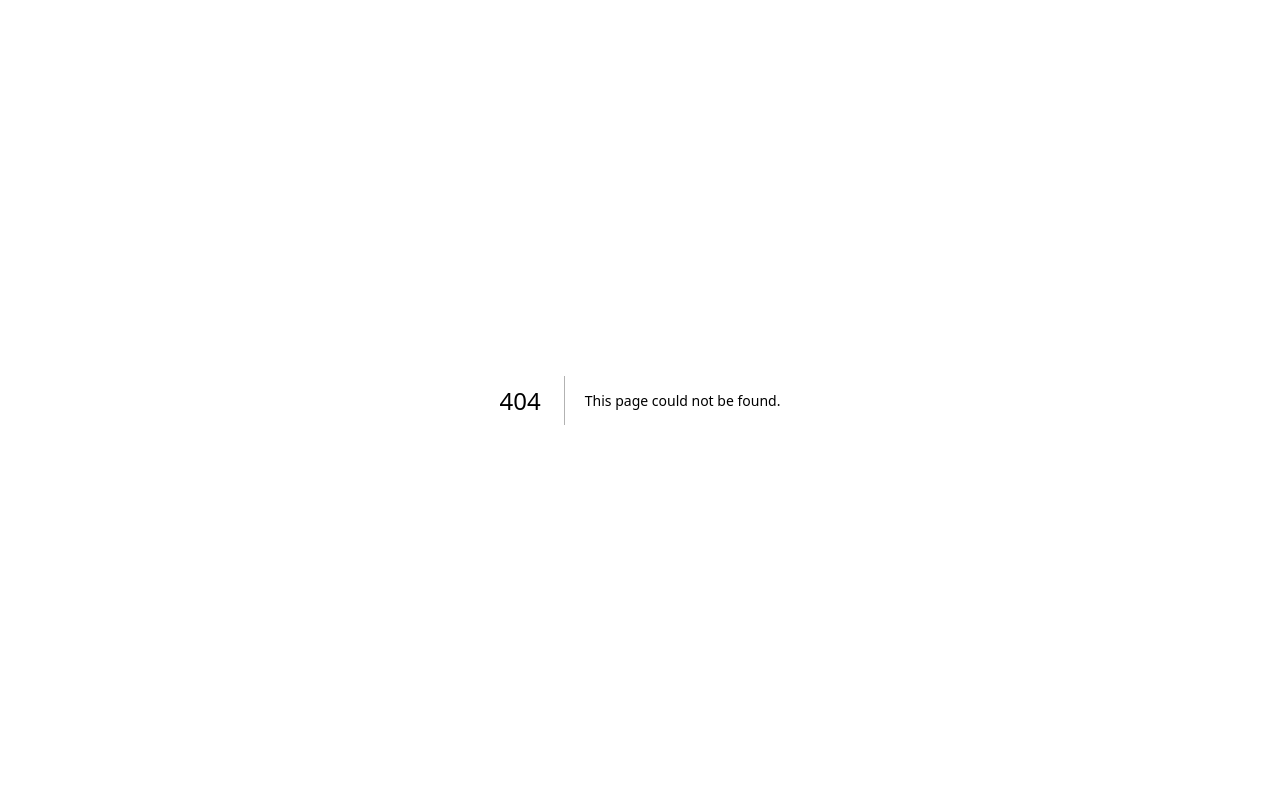
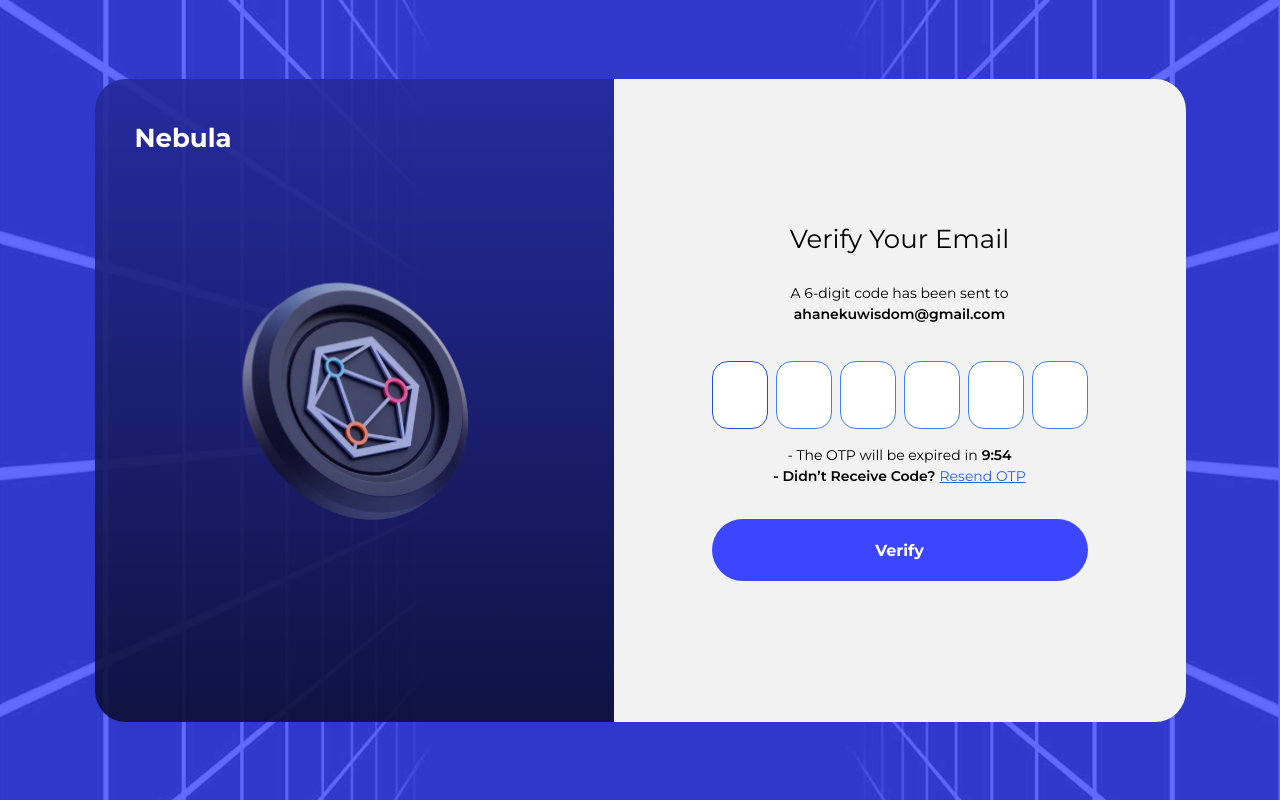
Before and after one commit to dewdrop-labs/Nebula, a Next.js app: page /verify-email in a window 1280 px wide. Before the commit this address had no page. Built offline with nearby package versions, Linux system fonts and the light colour scheme.

Commit message:
FE: build the verify email page

```diff
--- /dev/null
+++ b/app/components/Verify-email.tsx
@@ -0,0 +1,108 @@
+import React, { useRef, useEffect, useState } from "react";
+
+function VerifyEmail() {
+  const inputRefs = useRef<(HTMLInputElement | null)[]>([]);
+  const [timeLeft, setTimeLeft] = useState(599);
+
+  useEffect(() => {
+    inputRefs.current[0]?.focus();
+  }, []);
+
+  useEffect(() => {
+    if (timeLeft > 0) {
+      const timer = setInterval(() => {
+        setTimeLeft((prev) => prev - 1);
+      }, 1000);
+      return () => clearInterval(timer);
+    }
+  }, [timeLeft]);
+
+  const handleChange = (index: number, event: React.ChangeEvent<HTMLInputElement>) => {
+    const value = event.target.value.replace(/\D/g, '');
+    event.target.value = value;
+
+    if (value.length === 1 && index < 5) {
+      inputRefs.current[index + 1]?.focus();
+    }
+  };
+
+  const handleKeyDown = (index: number, event: React.KeyboardEvent<HTMLInputElement>) => {
+    if (event.key === 'Backspace' && !event.currentTarget.value && index > 0) {
+      inputRefs.current[index - 1]?.focus();
+    }
+    if (event.key === 'ArrowLeft' && index > 0) {
+      inputRefs.current[index - 1]?.focus();
+    }
+    if (event.key === 'ArrowRight' && index < 5) {
+      inputRefs.current[index + 1]?.focus();
+    }
+  };
+
+  const handlePaste = (event: React.ClipboardEvent<HTMLInputElement>) => {
+    event.preventDefault();
+    const pasteData = event.clipboardData.getData('text').replace(/\D/g, '');
+
+    pasteData.split('').slice(0, 6).forEach((char, i) => {
+      const ref = inputRefs.current[i];
+      if (ref) {
+        ref.value = char;
+        // eslint-disable-next-line @typescript-eslint/no-unused-expressions
+        i === 5 ? ref.focus() : inputRefs.current[i + 1]?.focus();
+      }
+    });
+  };
+
+  const handleResendOTP = () => {
+    setTimeLeft(599);
+  };
+
+  return (
+    <div className="text-center flex items-center justify-center flex-col">
+      <div className="flex flex-col mb-5">
+        <p className="text-[14px] font-normal">A 6-digit code has been sent to</p>
+        <p className="text-[14px] font-semibold">ahanekuwisdom@gmail.com</p>
+      </div>
+
+      <div className="flex gap-2 mt-4 mb-4">
+        {[...Array(6)].map((_, index) => (
+          <input
+            key={index}
+            type="text"
+            inputMode="numeric"
+            autoComplete="one-time-code"
+            maxLength={1}
+            ref={(el) => { inputRefs.current[index] = el; }}
+            onChange={(e) => handleChange(index, e)}
+            onKeyDown={(e) => handleKeyDown(index, e)}
+            onPaste={handlePaste}
+            className="w-[56px] h-[68px] border border-blue-500 rounded-2xl text-center text-[26px] font-semibold outline-none focus:border-blue-700 transition-colors"
+          />
+        ))}
+      </div>
+      <div className="flex gap-1 text-[14px]">
+        <p>- The OTP will be expired in</p>
+        <p className="text-[14px] font-semibold">
+          {`${Math.floor(timeLeft / 60)}:${(timeLeft % 60).toString().padStart(2, '0')}`}
+        </p>
+      </div>
+      <div className="flex gap-1 text-[14px] mb-8">
+        <p className="text-[14px] font-semibold">- Didn’t Receive Code?</p>
+        <button
+          onClick={handleResendOTP}
+          className="underline text-blue-600"
+        >
+          Resend OTP
+        </button>
+      </div>
+
+      <button
+        type="submit"
+        className="w-full bg-[#3D46FF] rounded-[33px] h-[62px] outline-none border-none px-6 py-5 font-bold text-base text-white"
+      >
+        Verify
+      </button>
+    </div>
+  );
+}
+
+export default VerifyEmail;
--- /dev/null
+++ b/app/verify-email/page.tsx
@@ -0,0 +1,27 @@
+"use client";
+import Image from "next/image";
+import VerifyEmail from "../components/Verify-email";
+
+const coin = "/cat.svg";
+
+export default function Page() {
+  return (
+    <div className="font-montserrat w-full min-h-screen flex items-center justify-center p-[3%] md:p-[5%] bg-[#3D46FF] bg-[url('/signup-bg.png')] bg-cover bg-no-repeat">
+      <div className="w-full max-w-[1091px] flex items-stretch rounded-[31px] overflow-hidden md:h-[643px]">
+        <div className="w-full hidden max-w-[519px] md:flex items-center justify-center bg-[linear-gradient(180deg,_rgba(36,42,153,0.9)_0%,_rgba(12,14,51,0.9)_100%)] relative">
+          <h1 className="absolute top-10 left-10 text-[26px] font-bold text-[#FFFFFF]">
+            Nebula
+          </h1>
+          <Image src={coin} alt="Coin" height={300.49} width={259.62} />
+        </div>
+
+        <div className="bg-[#F2F2F2] w-full max-w-[572px] flex flex-col gap-4 items-center justify-center py-[80px] p-3">
+          <h1 className="text-[#000000] text-[26px] font-normal mb-2 ">
+            Verify Your Email
+          </h1>
+          <VerifyEmail/>
+        </div>
+      </div>
+    </div>
+  );
+}
```
